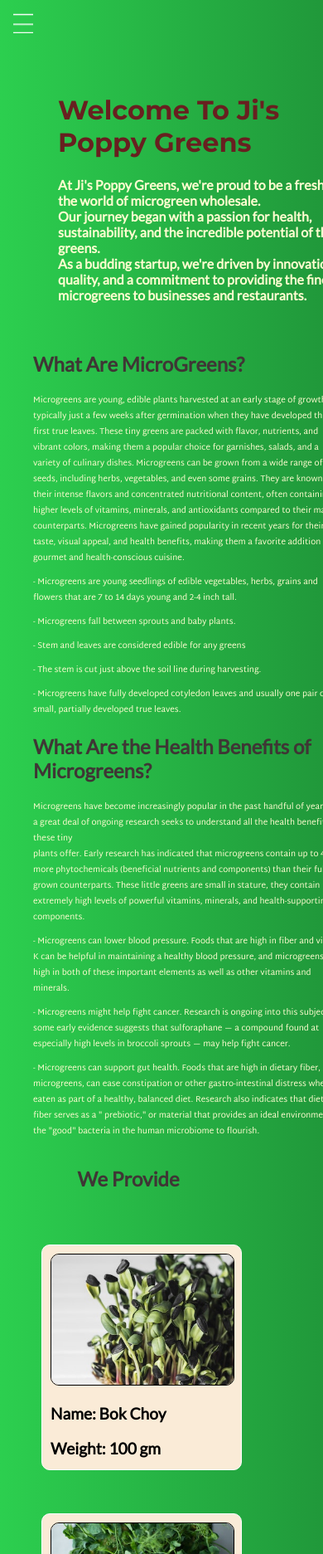
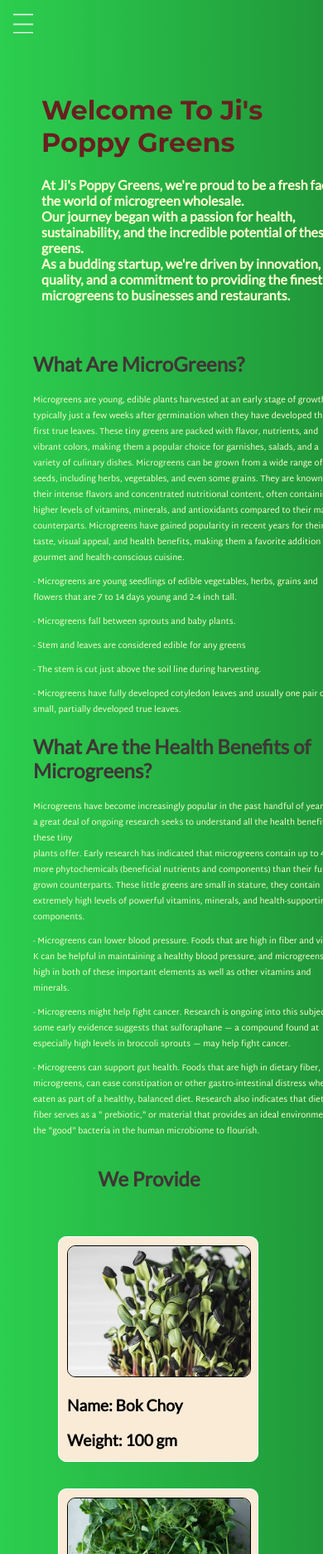
Before and after one commit to Aadhithpr/JisPoppyGreens, a React (Create React App) app: page / in a window 390 px wide. Shown: the top 1873 px of the page at 83% size. Built offline with nearby package versions, Linux system fonts and the light colour scheme.

Commit message:
Jispoppygreens

```diff
--- a/src/components/Home/Home.css
+++ b/src/components/Home/Home.css
@@ -30,7 +30,7 @@
     .home {
         flex-direction: column;
         align-items: center;
-        margin-left: -30px;
+        margin-left: -50px;
         width: 380px;
         height: 200px;
     }
--- a/src/components/Products/Products.css
+++ b/src/components/Products/Products.css
@@ -52,13 +52,13 @@
         display: flex;
         flex-direction: column;
         gap: 2rem;
-        margin-left: 70px;
+        margin-left: 100px;
     }
 
     .category {
         width: 220px;
         height: 250px;
-        margin: 10px;
+        margin: 0px;
     }
 
     .category img {
@@ -72,7 +72,7 @@
 
     .title-p {
         font-size: medium;
-        margin-left: -300px;
+        margin-left: -250px;
         margin-top: 5px;
     }
 }
```
